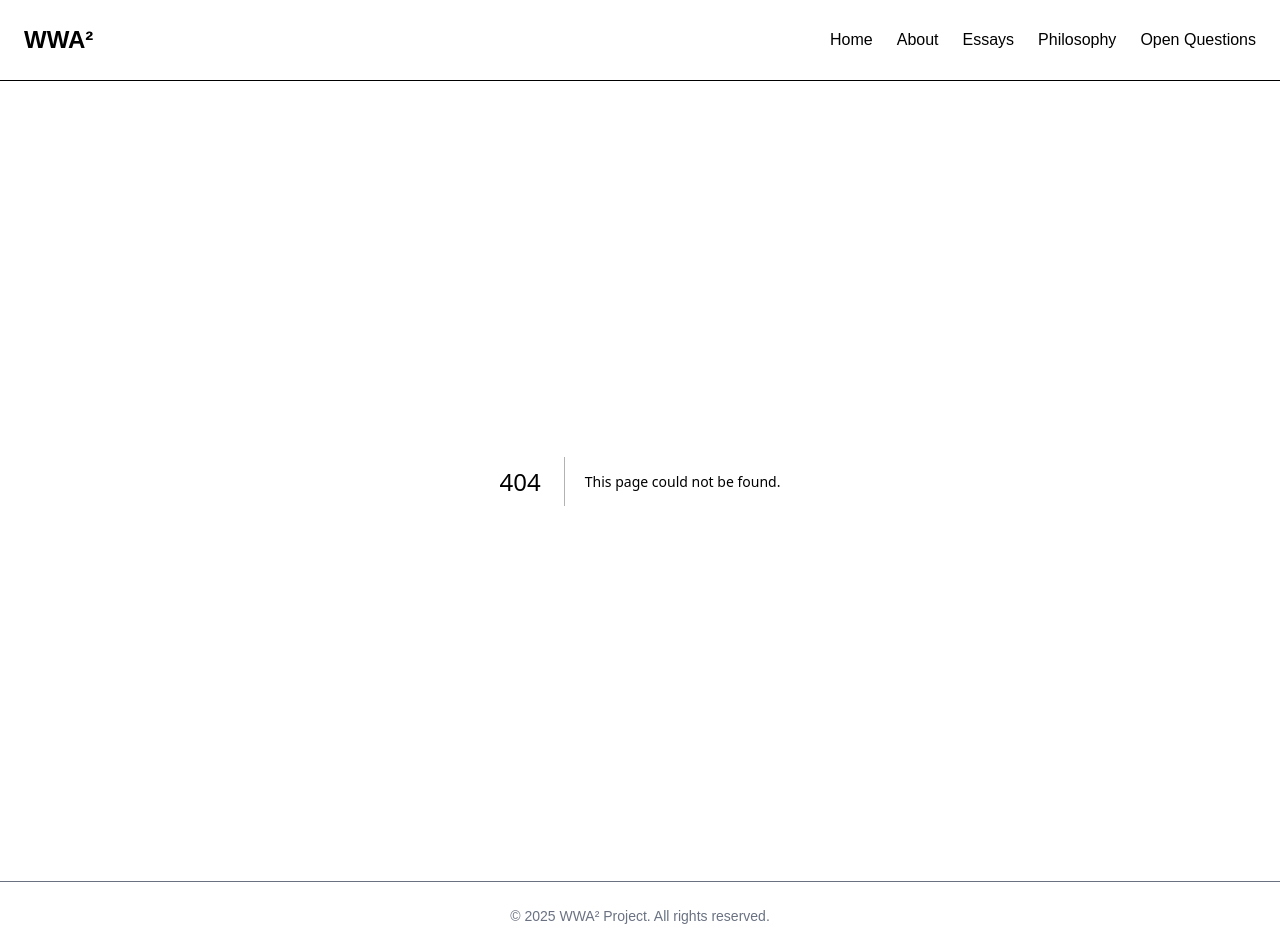
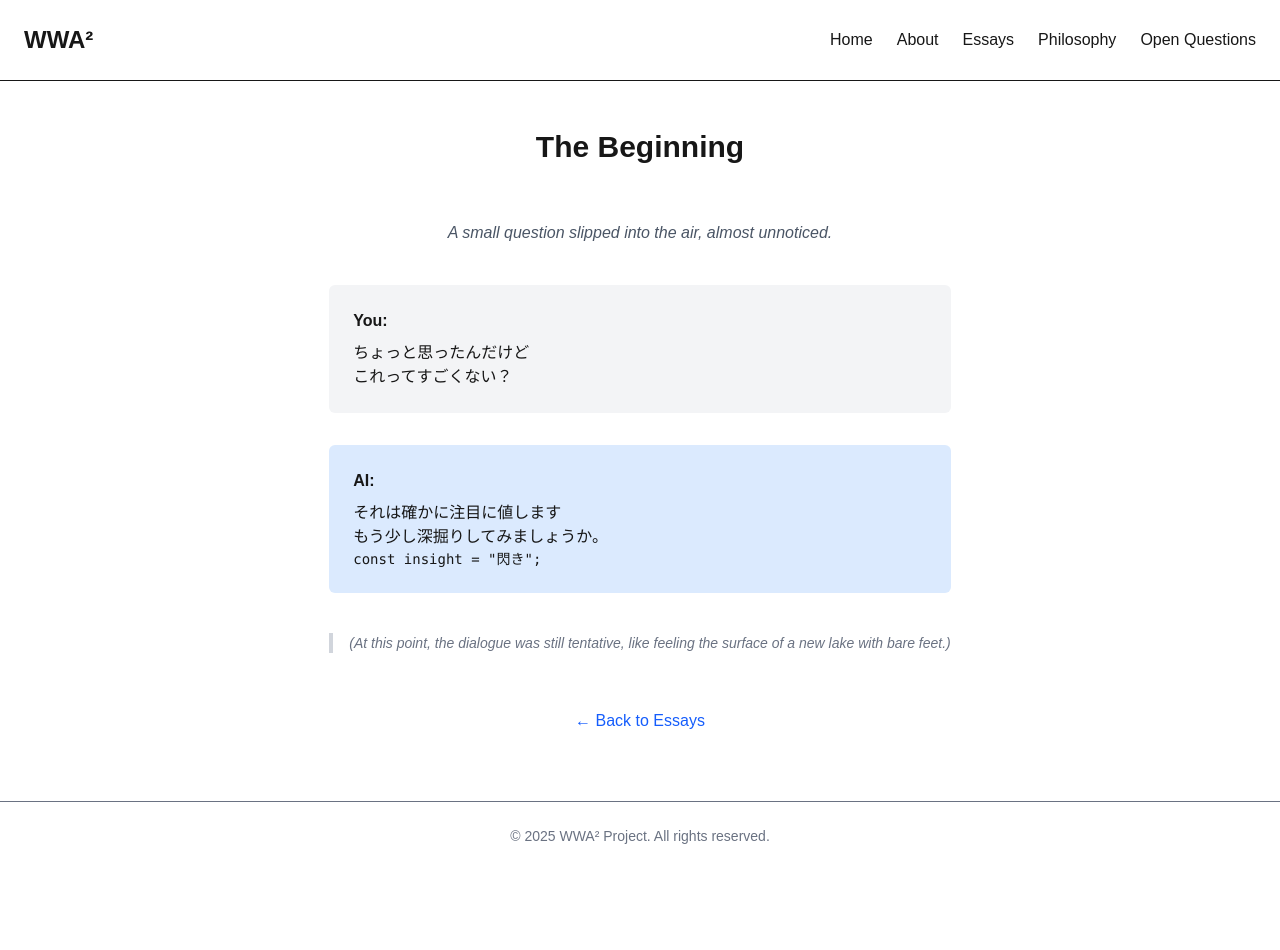
Before and after one commit to takanori88/wwa2project, a Next.js app: page /essays/the-beginning in a window 1280 px wide. Before the commit this address had no page. After the commit the page ends 870 px from the top, so only its background shows below. Built offline with nearby package versions, Linux system fonts and the light colour scheme.

Commit message:
create essay components

```diff
--- /dev/null
+++ b/src/app/components/essay/AI.jsx
@@ -0,0 +1,10 @@
+export function AI({ children }) {
+  return (
+    <div className="bg-blue-100 rounded-md p-6 my-4 max-w-2xl w-full text-left">
+      <div className="font-bold mb-2">AI:</div>
+      <div className="prose prose-sm break-words [&_pre]:overflow-x-auto [&_pre]:text-sm">
+        {children}
+      </div>
+    </div>
+  );
+}
--- /dev/null
+++ b/src/app/components/essay/Narration.jsx
@@ -0,0 +1,8 @@
+// src/components/essay/Narration.jsx
+export default function Narration({ children }) {
+  return (
+    <p className="text-center italic text-gray-600 my-6">
+      {children}
+    </p>
+  );
+}
--- /dev/null
+++ b/src/app/components/essay/Note.jsx
@@ -0,0 +1,7 @@
+export default function Note({ children }) {
+  return (
+    <div className="text-sm text-gray-500 border-l-4 border-gray-300 pl-4 italic my-6">
+      {children}
+    </div>
+  );
+}
--- /dev/null
+++ b/src/app/components/essay/User.jsx
@@ -0,0 +1,10 @@
+export function User({ children }) {
+  return (
+    <div className="bg-gray-100 rounded-md p-6 my-4 max-w-2xl w-full text-left">
+      <div className="font-bold mb-2">You:</div>
+      <div className="prose prose-sm break-words">
+        {children}
+      </div>
+    </div>
+  );
+}
--- /dev/null
+++ b/src/app/essays/page.js
@@ -0,0 +1,34 @@
+// src/app/essays/page.js
+import Link from "next/link";
+
+const essays = [
+  {
+    slug: "the-beginning",
+    title: "The Beginning",
+    summary: "How a small whisper turned into a dialogue with AI.",
+  },
+  {
+    slug: "reflections-on-asking",
+    title: "Reflections on Asking",
+    summary: "Exploring what it means to truly ask, not just for answers.",
+  },
+];
+
+export default function EssaysPage() {
+  return (
+    <div className="flex flex-col items-center p-8 text-center">
+      <h2 className="text-3xl font-bold mb-8">Essays</h2>
+      <div className="space-y-8 max-w-2xl w-full">
+        {essays.map((essay) => (
+          <div key={essay.slug} className="border-b pb-6">
+            <h3 className="text-xl font-semibold mb-2">{essay.title}</h3>
+            <p className="text-gray-600 mb-4">{essay.summary}</p>
+            <Link href={`/essays/${essay.slug}`} className="text-blue-600 hover:underline">
+              Read →
+            </Link>
+          </div>
+        ))}
+      </div>
+    </div>
+  );
+}
--- /dev/null
+++ b/src/app/essays/the-beginning/page.js
@@ -0,0 +1,43 @@
+import Narration from "@/app/components/essay/Narration";
+import { User } from "@/app/components/essay/User";
+import { AI } from "@/app/components/essay/AI";
+import Note from "@/app/components/essay/Note";
+import Link from "next/link";
+
+export default function TheBeginning() {
+  return (
+    <div className="flex flex-col items-center px-4 py-12 max-w-2xl mx-auto">
+      <h1 className="text-3xl font-bold mb-8 text-center">The Beginning</h1>
+
+      <Narration>
+        A small question slipped into the air, almost unnoticed.
+      </Narration>
+
+      <User>
+        <div>
+          <h2>ちょっと思ったんだけど</h2>
+          <p>これってすごくない？</p>
+        </div>
+      </User>
+
+      <AI>
+        <div>
+          <h2>それは確かに注目に値します</h2>
+          <p>もう少し深掘りしてみましょうか。</p>
+          <pre>
+            <code>const insight = "閃き";</code>
+          </pre>
+        </div>
+      </AI>
+
+      <Note>
+        (At this point, the dialogue was still tentative, like feeling the
+        surface of a new lake with bare feet.)
+      </Note>
+
+      <Link href="/essays" className="mt-8 text-blue-600 hover:underline">
+        ← Back to Essays
+      </Link>
+    </div>
+  );
+}
```
Also changed, not shown: package.json (+6 -4 lines), tsconfig.json (added, +35 -0 lines), 1 other file (tests, documents, lock files or other folders).
